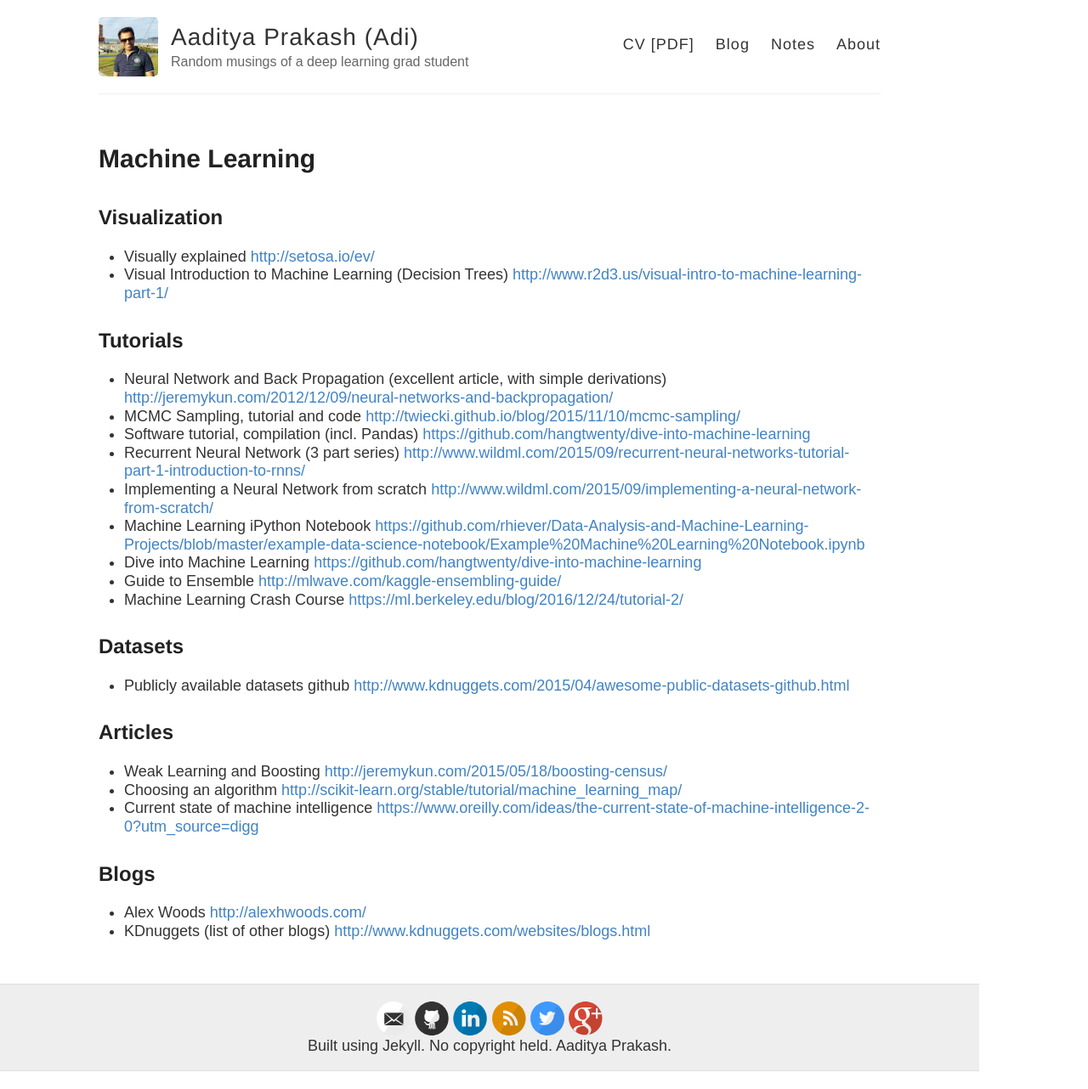
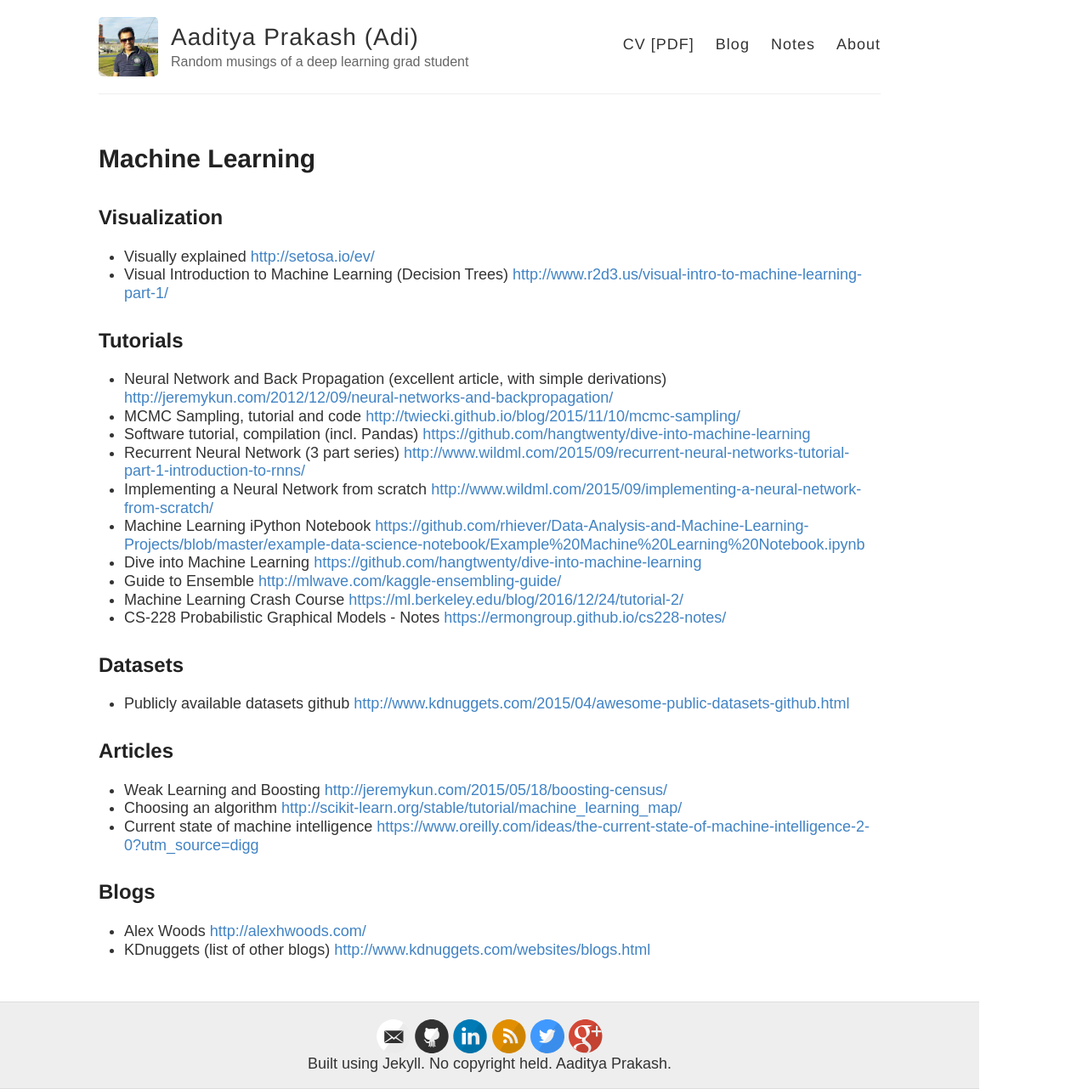
Before and after one commit to iamaaditya/iamaaditya.github.io, a Jekyll site: the page built from notes/machine_learning/index.md, in a window 1280 px wide. Shown: the whole page at 85% size. Built offline with Jekyll 4.4.1, drawn with Linux system fonts in a browser that asks for light colours; some web fonts are replaced; before the commit the page ends 1261 px from its top, so only the background shows below that; some of the changed lines change nothing that is shown.

Commit message:
add cs-228 notes

```diff
--- a/notes/machine_learning/index.md
+++ b/notes/machine_learning/index.md
@@ -3,7 +3,8 @@ title: Machine Learning
 author: aaditya prakash
 layout: page
 dsq_thread_id:
-  -
+  - null
+published: true
 ---
 
 ## Visualization
@@ -21,6 +22,7 @@ dsq_thread_id:
  * Dive into Machine Learning <https://github.com/hangtwenty/dive-into-machine-learning>
  * Guide to Ensemble <http://mlwave.com/kaggle-ensembling-guide/>
  * Machine Learning Crash Course <https://ml.berkeley.edu/blog/2016/12/24/tutorial-2/>
+ * CS-228 Probabilistic Graphical Models - Notes <https://ermongroup.github.io/cs228-notes/>
 
 ## Datasets
  * Publicly available datasets github <http://www.kdnuggets.com/2015/04/awesome-public-datasets-github.html>
```
